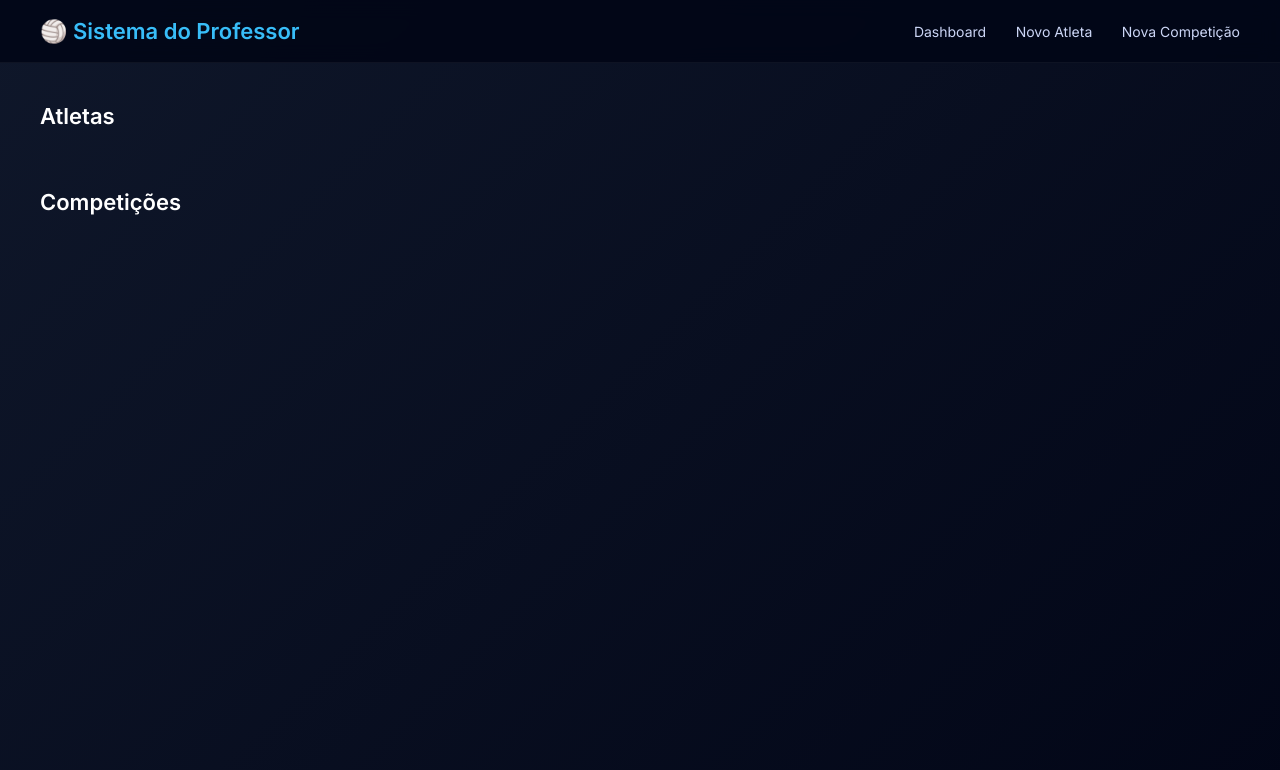
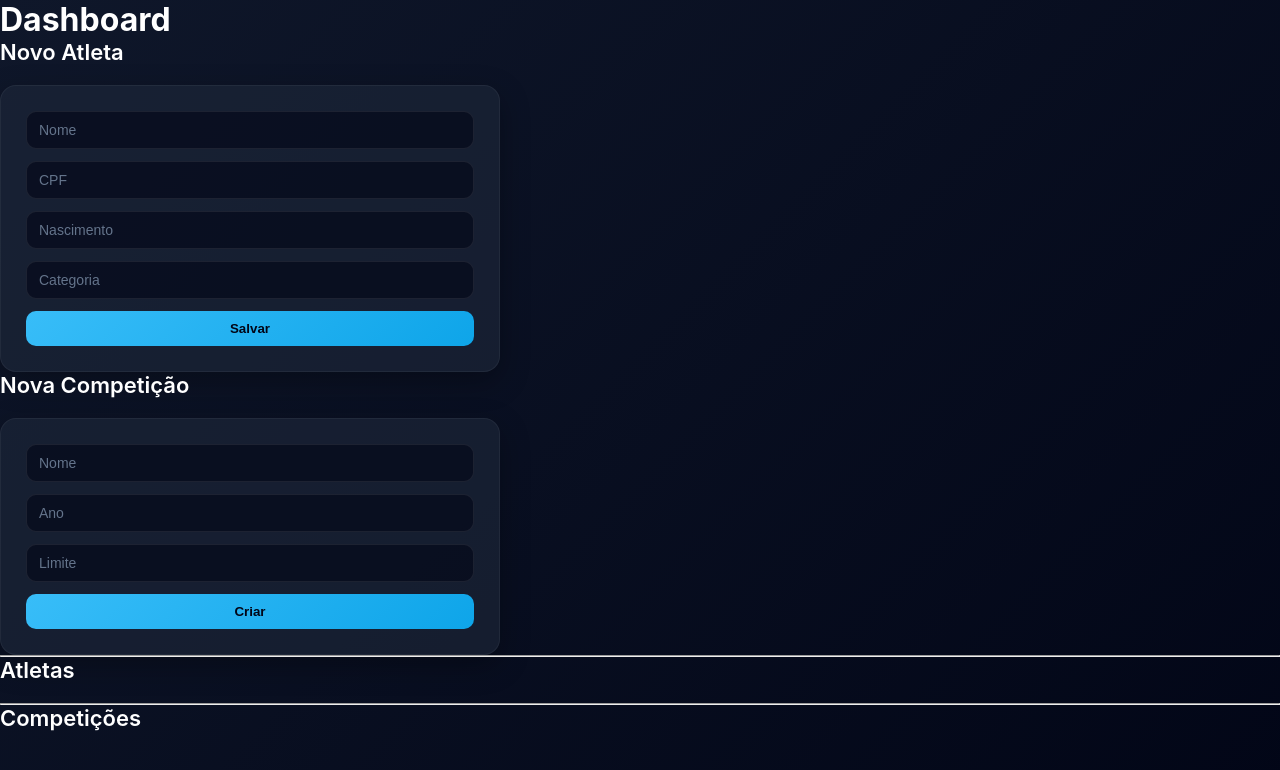
Before and after one commit to pepeuloureirob/volley-coach-system, a Flask app: page / in a window 1280 px wide. Shown: the top 770 px of the page. Run offline with Flask 3, Linux system fonts and the light colour scheme.

Commit message:
Update index.html

```diff
--- a/templates/index.html
+++ b/templates/index.html
@@ -1,56 +1,75 @@
-{% extends 'base.html' %}
-{% block content %}
+<!DOCTYPE html>
+<html>
+<head>
+    <title>Dashboard</title>
+    <link rel="stylesheet" href="/static/style.css">
+</head>
+<body>
+
+<h1>Dashboard</h1>
+
+<h2>Novo Atleta</h2>
+<form method="POST" action="/novo_atleta">
+    <input name="nome" placeholder="Nome" required>
+    <input name="cpf" placeholder="CPF" required>
+    <input name="data_nascimento" placeholder="Nascimento" required>
+    <input name="categoria" placeholder="Categoria" required>
+    <button type="submit">Salvar</button>
+</form>
+
+<h2>Nova Competição</h2>
+<form method="POST" action="/nova_competicao">
+    <input name="nome" placeholder="Nome" required>
+    <input name="ano" placeholder="Ano" required>
+    <input name="limite_atletas" placeholder="Limite" required>
+    <button type="submit">Criar</button>
+</form>
+
+<hr>
 
 <h2>Atletas</h2>
-
 <div class="grid">
 {% for atleta in atletas %}
 <div class="card">
-    <h3>{{ atleta.nome }}</h3>
-    <p>{{ atleta.categoria }}</p>
+    <strong>{{ atleta.nome }}</strong><br><br>
 
-    <a href="/editar_atleta/{{ atleta.id }}">Editar</a>
-    <a href="/remover_atleta/{{ atleta.id }}">Remover</a>
-
-    <div class="inscricao">
     {% for comp in competicoes %}
         <a href="/inscrever/{{ atleta.id }}/{{ comp.id }}">
-                + {{ comp.nome }}
-            </a>
+            Inscrever em {{ comp.nome }}
+        </a><br>
     {% endfor %}
-    </div>
+
+    <br>
+    <a href="/excluir_atleta/{{ atleta.id }}">Excluir</a>
 </div>
 {% endfor %}
 </div>
 
-<br><br>
+<hr>
 
 <h2>Competições</h2>
-
 <div class="grid">
 {% for comp in competicoes %}
 <div class="card">
-    <h3>{{ comp.nome }}</h3>
-    <p>
-        Ano: {{ comp.ano }} <br>
-        Limite: {{ comp.limite_atletas }}
-    </p>
+    <strong>{{ comp.nome }}</strong><br>
+    Ano: {{ comp.ano }}<br>
+    Limite: {{ comp.limite_atletas }}<br><br>
 
     {% if comp.inscricoes %}
-        <div class="inscricao">
         <strong>Inscritos:</strong><br><br>
         {% for insc in comp.inscricoes %}
-                • {{ insc.atleta.nome }} <br>
+            • {{ insc.atleta.nome }}
+            <a href="/remover_inscricao/{{ insc.id }}">❌</a><br>
         {% endfor %}
-        </div>
     {% else %}
-        <div class="inscricao">
         <em>Nenhum atleta inscrito</em>
-        </div>
     {% endif %}
 
+    <br>
+    <a href="/excluir_competicao/{{ comp.id }}">Excluir</a>
 </div>
 {% endfor %}
 </div>
 
-{% endblock %}
+</body>
+</html>
```
Lines whose indentation alone changed are shown as unchanged.
